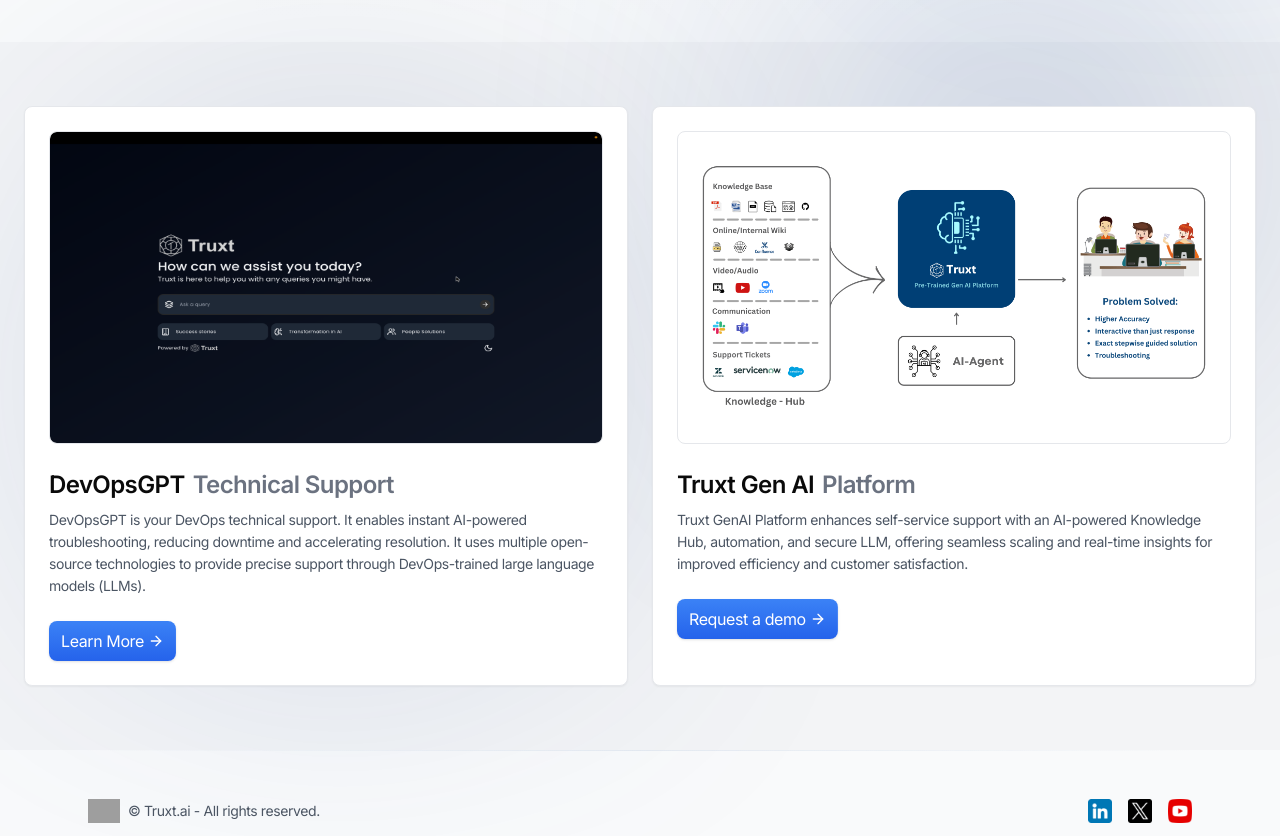
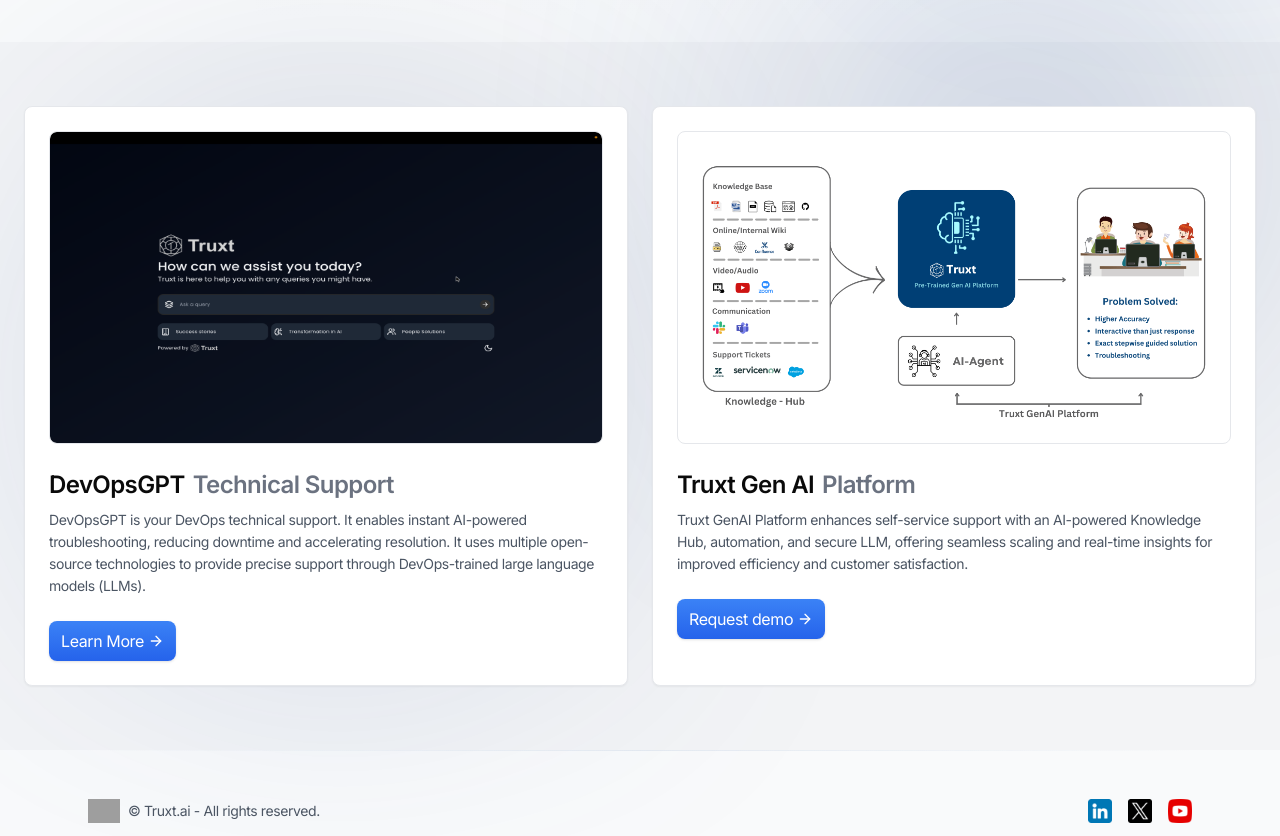
Before and after one commit to Truxt-ai/truxt-ai.github.io, a Next.js app: page /products in a window 1280 px wide. Shown: the part 420-1256 px from the top of the page. Built offline with nearby package versions, Linux system fonts and the light colour scheme; grey boxes are pictures that could not be loaded.

Commit message:
Products Page Image Updated

```diff
--- a/components/products.tsx
+++ b/components/products.tsx
@@ -19,9 +19,9 @@
         title: 'Truxt Gen AI',
         subtitle: 'Platform',
         description: 'Truxt GenAI Platform enhances self-service support with an AI-powered Knowledge Hub, automation, and secure LLM, offering seamless scaling and real-time insights for improved efficiency and customer satisfaction.',
-        previewImage: '/images/truxt-arch.png',
+        previewImage: '/images/truxt-gen-ai.png',
         previewAlt: 'Truxt Gen AI preview',
-        buttonText: 'Request a demo',
+        buttonText: 'Request demo',
         buttonLink:"/sandbox"
     },
 
```
Also changed, not shown: public/images/truxt-gen-ai.png.
